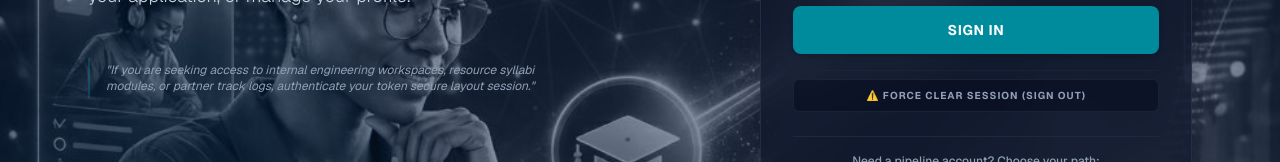
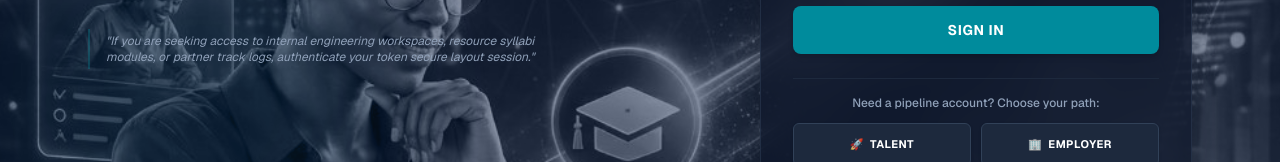
Before and after one commit to upstairsta/upstairs, a Next.js app: page /apply in a window 1280 px wide. Shown: the part 491-653 px from the top of the page. Built offline with nearby package versions, Linux system fonts and the light colour scheme; no server answers.

Commit message:
remove the signout session

```diff
--- a/app/apply/page.tsx
+++ b/app/apply/page.tsx
@@ -469,18 +469,6 @@ function ApplyForm() {
                   }
                 </button>
               </form>
-
-              {/* 🔴 ALWAYS-VISIBLE SECURE OUT BUTTON (For cleanup) */}
-              <div className="pt-2 border-t border-slate-800/60">
-                <button
-                  type="button"
-                  onClick={handleLogout}
-                  disabled={authLoading}
-                  className="w-full bg-slate-950/40 hover:bg-rose-950/15 border border-slate-800/80 hover:border-rose-900/40 text-slate-400 hover:text-rose-400 text-[10px] font-bold uppercase tracking-widest py-2 rounded-md transition-all flex items-center justify-center gap-1.5"
-                >
-                  {authLoading ? "Signing out..." : "⚠️ Force Clear Session (Sign Out)"}
-                </button>
-              </div>
             </div>
           )}
 
```
